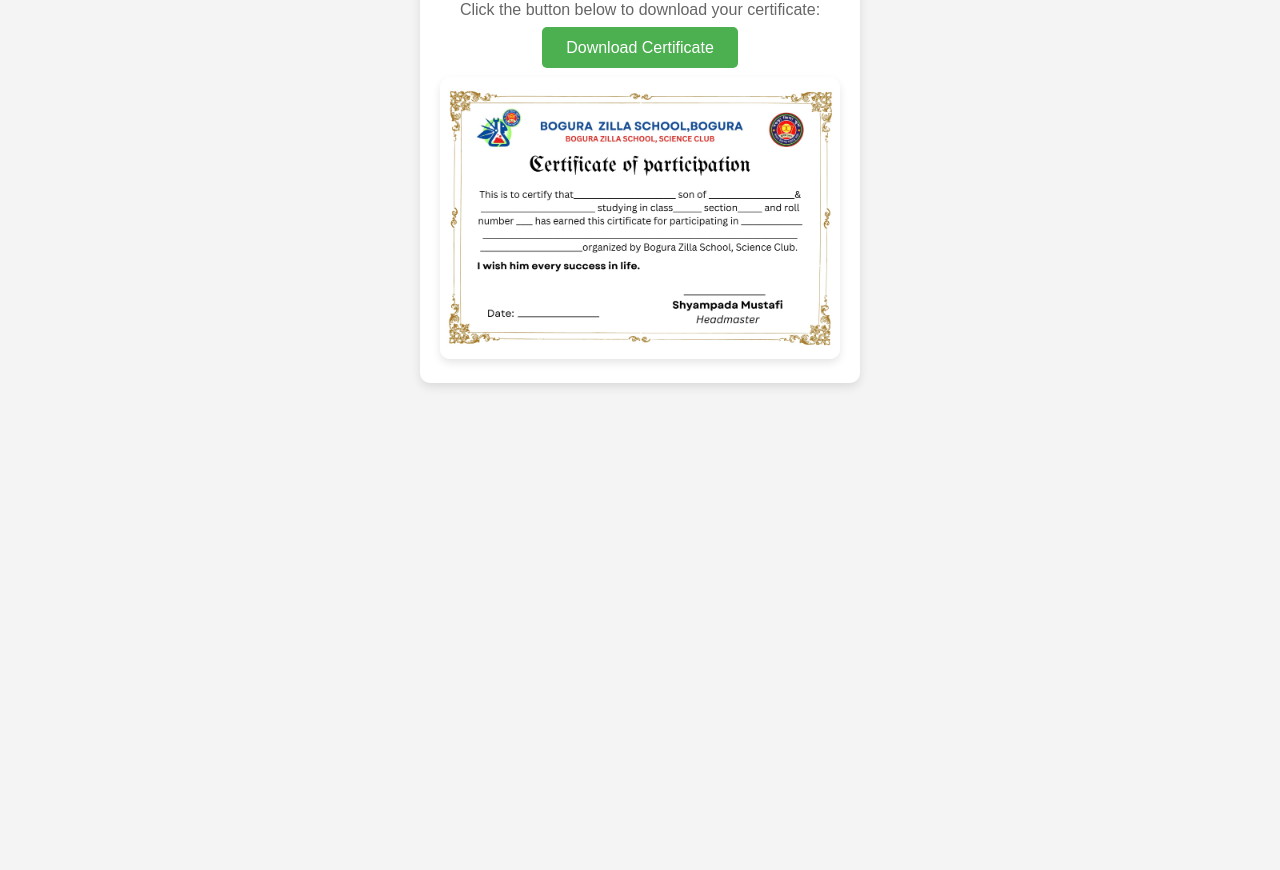
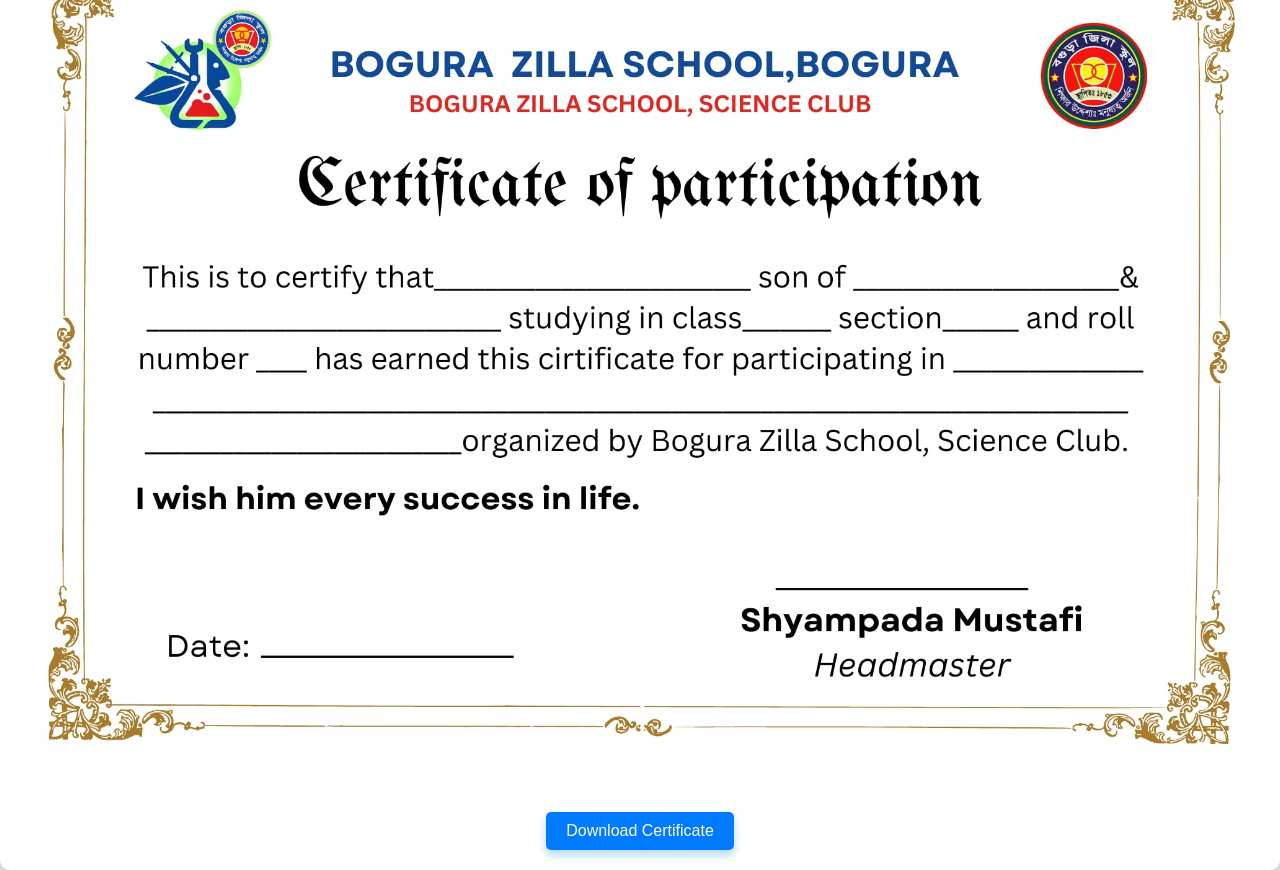
Before and after one commit to Fatin-Ishraq/bzssfc2024, a plain HTML site: page certificate/certificate.html in a window 1280 px wide. Shown: the part 248-1118 px from the top of the page. Before the commit the page ends 800 px from the top, so only its background shows below. Drawn offline with Linux system fonts and the light colour scheme.

Commit message:
Update certificate.html

```diff
--- a/certificate/certificate.html
+++ b/certificate/certificate.html
@@ -3,76 +3,61 @@
 <head>
     <meta charset="UTF-8">
     <meta name="viewport" content="width=device-width, initial-scale=1.0">
-    <title>Download Your Certificate</title>
+    <title>Download Certificate</title>
     <style>
         body {
-            font-family: Arial, sans-serif;
-            background-color: #f4f4f4;
-            text-align: center;
-            margin: 0;
-            padding: 0;
+            font-family: 'Arial', sans-serif;
             display: flex;
             justify-content: center;
             align-items: center;
-            height: 100vh;
+            min-height: 100vh;
+            margin: 0;
+            background: linear-gradient(to bottom, #f0f0f0, #e0e0e0);
         }
-
         .container {
-            background-color: #fff;
+            text-align: center;
+            background-color: white;
             padding: 20px;
             border-radius: 10px;
-            box-shadow: 0px 4px 10px rgba(0, 0, 0, 0.1);
-            max-width: 400px;
-            width: 100%;
+            box-shadow: 0px 0px 15px rgba(0, 0, 0, 0.1);
         }
-
         h1 {
-            font-size: 24px;
             color: #333;
-        }
-
-        p {
-            font-size: 16px;
-            color: #666;
             margin-bottom: 20px;
         }
-
-        .btn {
-            background-color: #4CAF50;
+        p {
+            font-size: 1.2em;
+            color: #666;
+        }
+        .download-btn {
+            display: inline-block;
+            padding: 10px 20px;
+            background-color: #007BFF;
             color: white;
-            padding: 12px 24px;
-            border: none;
+            font-size: 1em;
             border-radius: 5px;
-            font-size: 16px;
-            cursor: pointer;
             text-decoration: none;
+            box-shadow: 0 5px 10px rgba(0, 123, 255, 0.3);
+            transition: background-color 0.3s, transform 0.2s;
         }
-
-        .btn:hover {
-            background-color: #45a049;
+        .download-btn:hover {
+            background-color: #0056b3;
+            transform: translateY(-3px);
         }
-
-        .certificate-preview {
-            margin-top: 20px;
-        }
-
         img {
             max-width: 100%;
             height: auto;
+            margin: 20px 0;
             border-radius: 10px;
-            box-shadow: 0px 4px 8px rgba(0, 0, 0, 0.1);
         }
     </style>
 </head>
 <body>
     <div class="container">
-        <h1>Download Your Certificate</h1>
-        <p>Click the button below to download your certificate:</p>
-        <a href="certificate.jpeg" download="certificate.jpeg" class="btn">Download Certificate</a>
-
-        <div class="certificate-preview">
-            <img src="certificate.jpeg" alt="Certificate Preview">
-        </div>
+        <h1>Congratulations!</h1>
+        <p>Click the button below to download your certificate.</p>
+        <img src="certificate.jpeg" alt="Certificate Preview">
+        <a href="certificate.jpeg" download="certificate.jpeg" class="download-btn">Download Certificate</a>
     </div>
 </body>
 </html>
```
